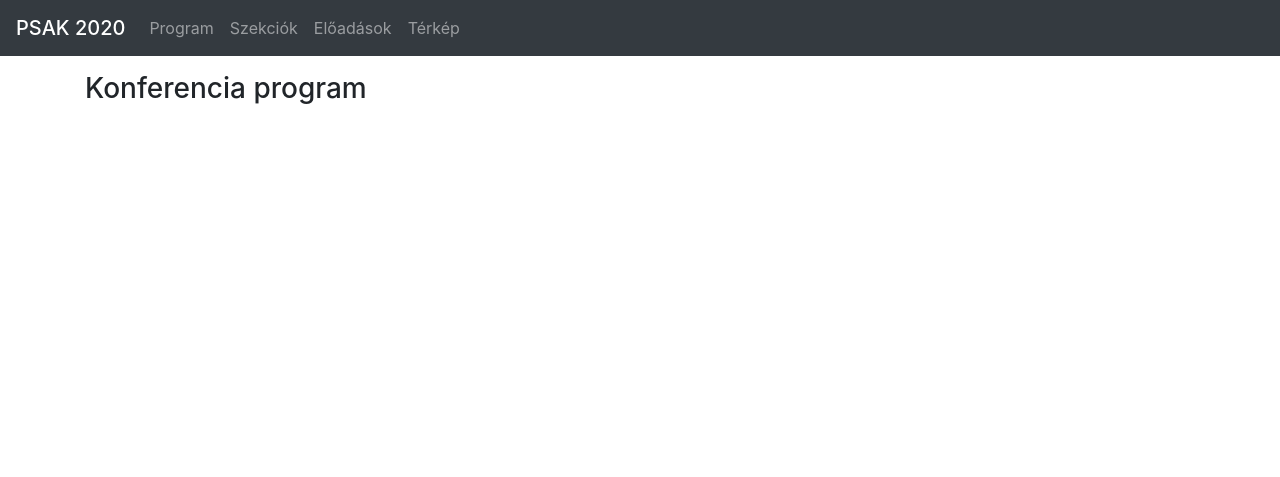
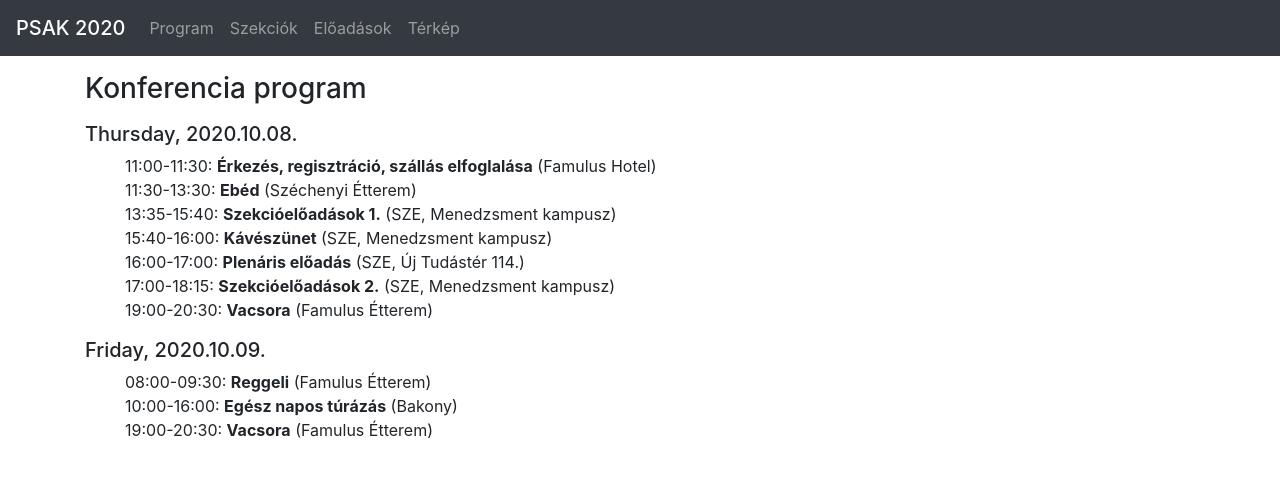
Before and after one commit to hegyhati/psak_2020, a Jekyll site: the page built from index.html, in a window 1280 px wide. Shown: the top 477 px of the page. Built offline with Jekyll 4.4.1, drawn with Linux system fonts in a browser that asks for light colours.

Commit message:
Simple program

```diff
--- /dev/null
+++ b/_data/program.json
@@ -0,0 +1,87 @@
+[
+  {
+    "date" : "2020-10-08",
+    "events" : [
+      {
+        "start" : "11:00", "finish" : "11:30",
+        "name"  : "Érkezés, regisztráció, szállás elfoglalása",
+        "place" : "Famulus Hotel"
+      },
+      {
+        "start" : "11:30", "finish" : "13:30",
+        "name"  : "Ebéd",
+        "place" : "Széchenyi Étterem"
+      },
+      {
+        "start" : "13:35", "finish" : "15:40",
+        "name"  : "Szekcióelőadások 1.",
+        "place" : "SZE, Menedzsment kampusz",
+        "sections" : [
+          {
+            "name" : "Műszaki tudományok (informatika és fizika)",
+            "presentations" : ["Hegyhati_Mate", "Hegyhati_Mate", "Hegyhati_Mate", "Hegyhati_Mate", "Hegyhati_Mate"]
+          },
+          {
+            "name" : "Pszichológiatudomány és neveléstudomány",
+            "presentations": ["Mayer_Krisztina", "Mayer_Krisztina", "Bugyik_Edina", "Bugyik_Edina", "Mayer_Krisztina"]
+          }
+        ]
+      },
+      {
+        "start" : "15:40", "finish" : "16:00",
+        "name"  : "Kávészünet",
+        "place" : "SZE, Menedzsment kampusz",
+      },
+      {
+        "start" : "16:00", "finish" : "17:00",
+        "name"  : "Plenáris előadás",
+        "place" : "SZE, Új Tudástér 114.",
+        "presentation" : "Csitei_Bela"
+      },
+      {
+        "start" : "17:00", "finish" : "18:15",
+        "name"  : "Szekcióelőadások 2.",
+        "place" : "SZE, Menedzsment kampusz",
+        "sections" : [
+          {
+            "name" : "Hölgyek előadásai",
+            "presentations" : ["Mayer_Krisztina", "Bugyik_Edina", "Mayer_Krisztina"]
+          },
+          {
+            "name" : "Urak előadásai",
+            "presentations": ["Csitei_Bela", "Hegyhati_Mate", "Csitei_Bela"]
+          },
+          {
+            "name" : "Vegyes szekció",
+            "presentations": ["Mayer_Krisztina", "Csitei_Bela", "Bugyik_Edina"]
+          }
+        ]
+      },
+      {
+        "start" : "19:00", "finish" : "20:30",
+        "name"  : "Vacsora",
+        "place" : "Famulus Étterem"
+      }
+    ]
+  },
+  {
+    "date" : "2020-10-09",
+    "events" : [
+      {
+        "start" : "08:00", "finish" : "09:30",
+        "name"  : "Reggeli",
+        "place" : "Famulus Étterem"
+      },
+      {
+        "start" : "10:00", "finish" : "16:00",
+        "name"  : "Egész napos túrázás",
+        "place" : "Bakony"
+      } ,
+      {
+        "start" : "19:00", "finish" : "20:30",
+        "name"  : "Vacsora",
+        "place" : "Famulus Étterem"
+      }
+    ]
+  }
+]
--- a/index.html
+++ b/index.html
@@ -1,3 +1,12 @@
 ---
 title: Konferencia program
 ---
+
+{% for day in site.data.program %}
+<h5>{{day.date | date: "%A, %Y.%m.%d."}}</h5>
+  <ul style="list-style-type: none;">
+  {% for event in day.events %}
+    <li>{{event.start}}-{{event.finish}}: <b>{{event.name}}</b> ({{event.place}})</li>
+  {% endfor %}
+  </ul>
+{% endfor %}
```
